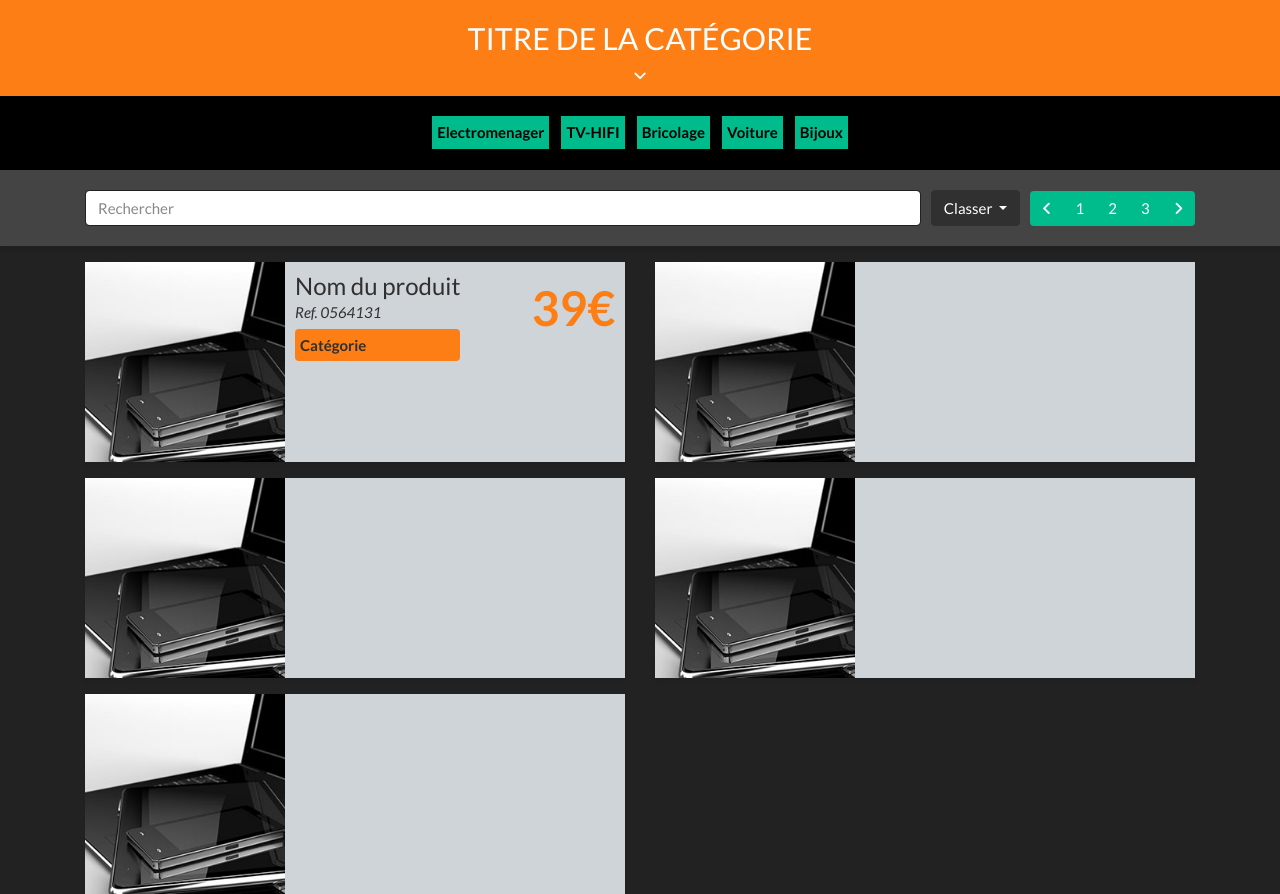
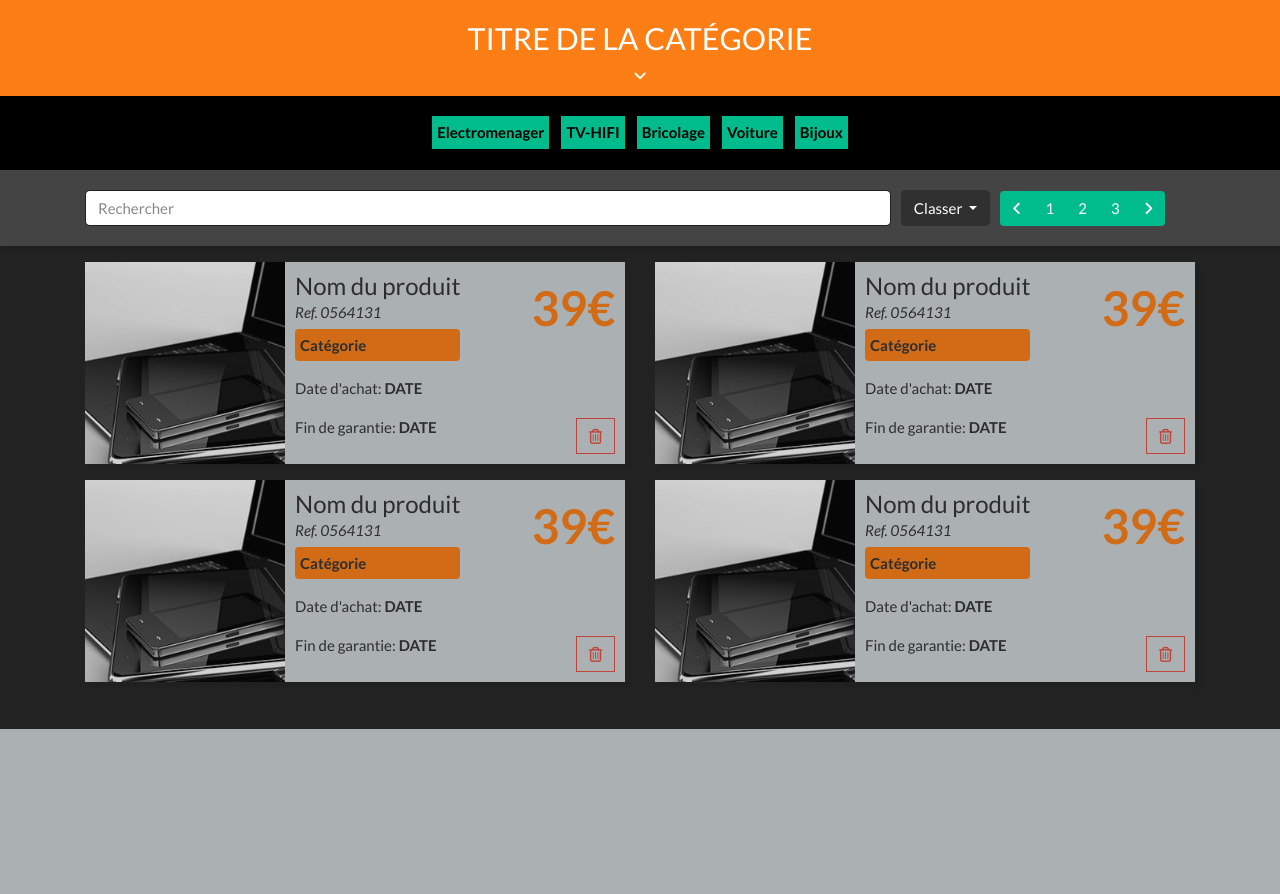
Before and after one commit to LisaDevoghelaere/dashboard-produits, a PHP site: page / in a window 1280 px wide. Shown: the part 71-965 px from the top of the page. After the commit the page ends 800 px from the top, so only its background shows below. Run offline with PHP 8.4, Linux system fonts and the light colour scheme; data comes from the database, SQL or seed files in the repository; style sheets or scripts are compiled from the project's sources; some libraries are stand-ins or nearby versions.

Commit message:
card base ok

```diff
--- a/style/style.scss
+++ b/style/style.scss
@@ -2,7 +2,7 @@
     padding: 20px 0px 10px 0px;
     background-color: #fd7e14;
     &:hover{
-        background-color: #b65a0e;
+        background-color: #ffa600;
         cursor: pointer;
     }
 }
@@ -49,14 +49,29 @@
 .product-card{
     box-sizing: border-box;
     padding-top: 16px;
+    position: relative;
+
     .product-card-in{
         display: flex;
         background-color: #ced4d8;
-        box-shadow: 0px 5px 3px rgba(0, 0, 0, 0.05);
+        box-shadow: 5px 5px 3px rgba(0, 0, 0, 0.05);
+        opacity: 0.8;
+        &:hover{
+            cursor: pointer;
+            opacity: 1;
+            background-color: #edf4ff;
+            box-shadow: 10px 10px 5px rgba(0, 0, 0, 0.1);
+        }
         img{
         max-width: 200px;
         height: 100%;
         object-fit: cover;
+        }
+        button{
+            position: absolute;
+            right: 25px;
+            bottom: 10px;
+            border-radius: 0;
         }
         .product-card-text{
             padding: 10px;
--- a/templates/base.html.twig
+++ b/templates/base.html.twig
@@ -51,7 +51,7 @@
             </div>
           </div>
           {# Pagination  #}
-          <nav aria-label="Page navigation example">
+          <nav aria-label="Page navigation">
             <ul class="pagination mb-0">
               <li class="page-item"><a class="page-link" href="#"><span class="fas fa-angle-left"></span></a></li>
               <li class="page-item"><a class="page-link" href="#">1</a></li>
@@ -60,21 +60,6 @@
               <li class="page-item"><a class="page-link" href="#"><span class="fas fa-angle-right"></span></a></li>
             </ul>
           </nav>
-        <div class="row">
-
-            </div>
-            {# <div class="col-sm">
-              <nav aria-label="Page navigation example">
-                <ul class="pagination">
-                  <li class="page-item"><a class="page-link" href="#">Previous</a></li>
-                  <li class="page-item"><a class="page-link" href="#">1</a></li>
-                  <li class="page-item"><a class="page-link" href="#">2</a></li>
-                  <li class="page-item"><a class="page-link" href="#">3</a></li>
-                  <li class="page-item"><a class="page-link" href="#">Next</a></li>
-                </ul>
-              </nav>
-            </div> #}
-        </div>
       </div>
     </div>
 
@@ -94,23 +79,81 @@
                   </div>
                   <div><p>39€</p></div>
                 </div>
+                <div class="card-text-down">
+                  <p>Date d'achat: <strong>DATE</strong></p>
+                  <p>Fin de garantie: <strong>DATE</strong></p>
+                </div>
             </div>
-            {# <button type="button" class="btn btn-secondary">Secondary</button>
-            <button type="button" class="btn btn-secondary">Secondary</button> #}
+            <button type="button" class="btn btn-outline-danger"><span class="far fa-trash-alt"></span></button>
           </div>
         </div>
         <div class="product-card col-sm-12 col-md-6">
-          <div class="product-card-in"><img src="images/product-main/placeholder.jpg" alt=""></div>
+          <div class="product-card-in">
+            <div class="product-left">
+                <img src="images/product-main/placeholder.jpg" alt="">
+            </div>
+            <div class="product-card-text">
+                <div class="card-text-up">
+                  <div>
+                    <h2>Nom du produit</h2>
+                    <em>Ref. 0564131</em>
+                    <p class="product-cat">Catégorie</p>
+                  </div>
+                  <div><p>39€</p></div>
+                </div>
+                <div class="card-text-down">
+                  <p>Date d'achat: <strong>DATE</strong></p>
+                  <p>Fin de garantie: <strong>DATE</strong></p>
+                </div>
+            </div>
+            <button type="button" class="btn btn-outline-danger"><span class="far fa-trash-alt"></span></button>
+          </div>
         </div>
         <div class="product-card col-sm-12 col-md-6">
-          <div class="product-card-in"><img src="images/product-main/placeholder.jpg" alt=""></div>
+          <div class="product-card-in">
+            <div class="product-left">
+                <img src="images/product-main/placeholder.jpg" alt="">
+            </div>
+            <div class="product-card-text">
+                <div class="card-text-up">
+                  <div>
+                    <h2>Nom du produit</h2>
+                    <em>Ref. 0564131</em>
+                    <p class="product-cat">Catégorie</p>
+                  </div>
+                  <div><p>39€</p></div>
+                </div>
+                <div class="card-text-down">
+                  <p>Date d'achat: <strong>DATE</strong></p>
+                  <p>Fin de garantie: <strong>DATE</strong></p>
+                </div>
+            </div>
+            <button type="button" class="btn btn-outline-danger"><span class="far fa-trash-alt"></span></button>
+          </div>
         </div>
         <div class="product-card col-sm-12 col-md-6">
-          <div class="product-card-in"><img src="images/product-main/placeholder.jpg" alt=""></div>
+          <div class="product-card-in">
+            <div class="product-left">
+                <img src="images/product-main/placeholder.jpg" alt="">
+            </div>
+            <div class="product-card-text">
+                <div class="card-text-up">
+                  <div>
+                    <h2>Nom du produit</h2>
+                    <em>Ref. 0564131</em>
+                    <p class="product-cat">Catégorie</p>
+                  </div>
+                  <div><p>39€</p></div>
+                </div>
+                <div class="card-text-down">
+                  <p>Date d'achat: <strong>DATE</strong></p>
+                  <p>Fin de garantie: <strong>DATE</strong></p>
+                </div>
+            </div>
+            <button type="button" class="btn btn-outline-danger"><span class="far fa-trash-alt"></span></button>
+          </div>
         </div>
-        <div class="product-card col-sm-12 col-md-6">
-          <div class="product-card-in"><img src="images/product-main/placeholder.jpg" alt=""></div>
-        </div>
+
       </div>
     </div>
 
```
